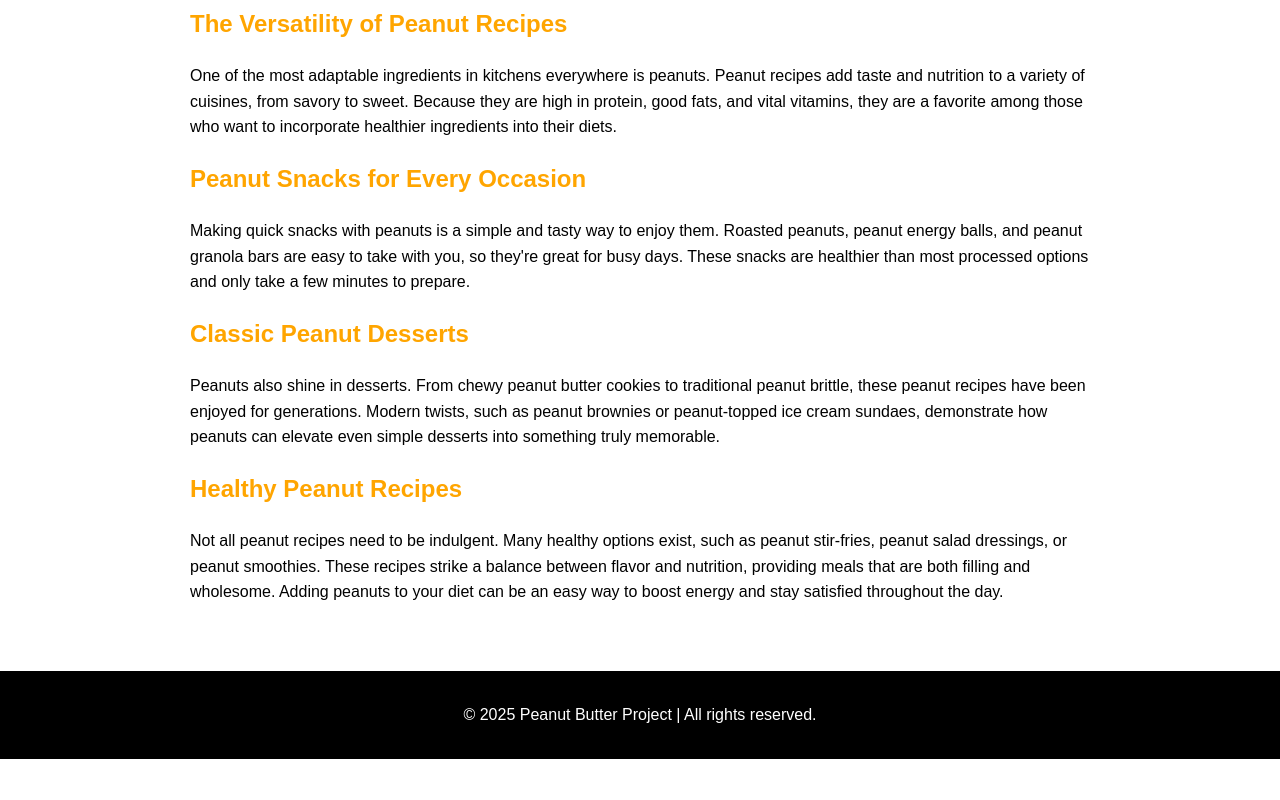
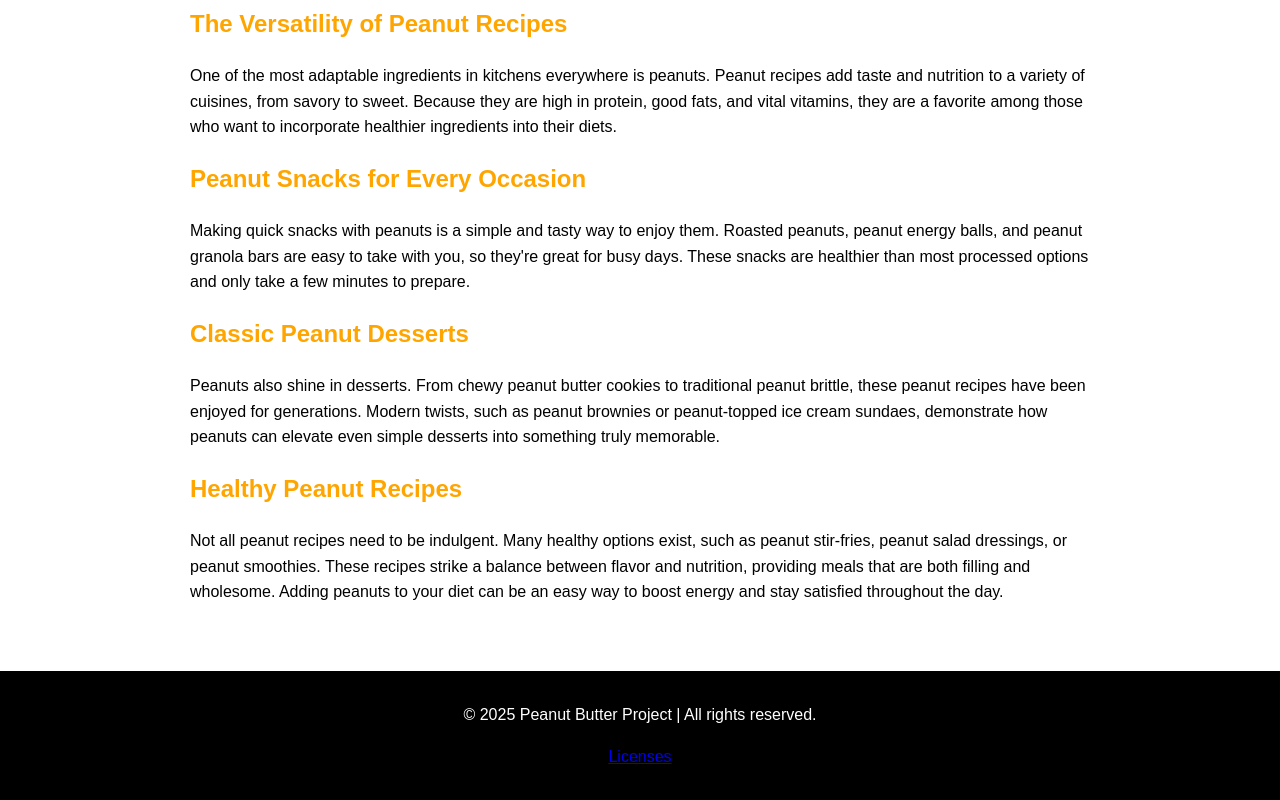
Before and after one commit to rajpreet099/peanut_website, a plain HTML site: page index.html in a window 1280 px wide. Shown: the part 1177-1977 px from the top of the page. Before the commit the page ends 1936 px from the top, so only its background shows below. Drawn offline with Linux system fonts and the light colour scheme.

Commit message:
Update index.html

```diff
--- a/index.html
+++ b/index.html
@@ -43,6 +43,8 @@
 
       <footer>
         <p>&copy; 2025 Peanut Butter Project | All rights reserved.</p>
+          <p> <a href="license.html">Licenses</a>  </p>
+
       </footer>
 </body>
 
```
